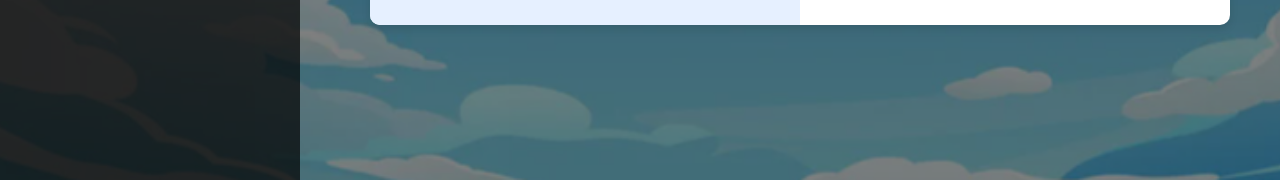
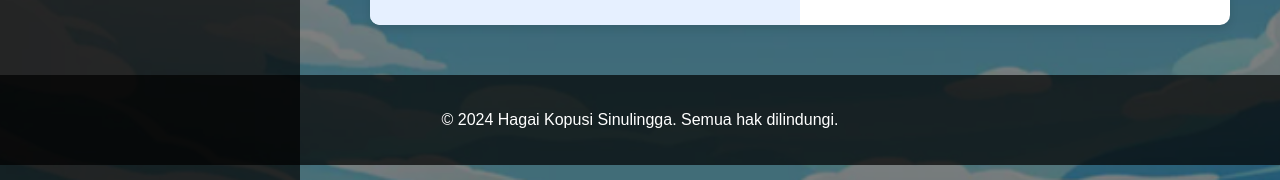
Before and after one commit to Hagaikopusi/UTSPEMWEB, a plain HTML site: page formulir.html in a window 1280 px wide. Shown: the part 620-800 px from the top of the page. Drawn offline with Linux system fonts and the light colour scheme.

Commit message:
formulir.html

```diff
--- a/formulir.html
+++ b/formulir.html
@@ -181,6 +181,14 @@
             font-size: 16px;
         }
 
+        footer {
+        width: 100%;
+        background-color: rgba(0, 0, 0, 0.7);
+        color: white;
+        padding: 20px;
+        position: relative;
+        }
+
         @media (max-width: 768px) {
             .sidebar {
                 width: 100%;
@@ -335,6 +343,11 @@
         </div>
     </div>
 
+    <footer style="text-align: center; padding: 20px; color: white; background-color: rgba(0, 0, 0, 0.7); position: relative; z-index: 2;">
+        <p>&copy; 2024 Hagai Kopusi Sinulingga. Semua hak dilindungi.</p>
+    </footer>
+
+
     <script>
         document.getElementById('waifu-form').addEventListener('submit', function (event) {
             event.preventDefault();
```
